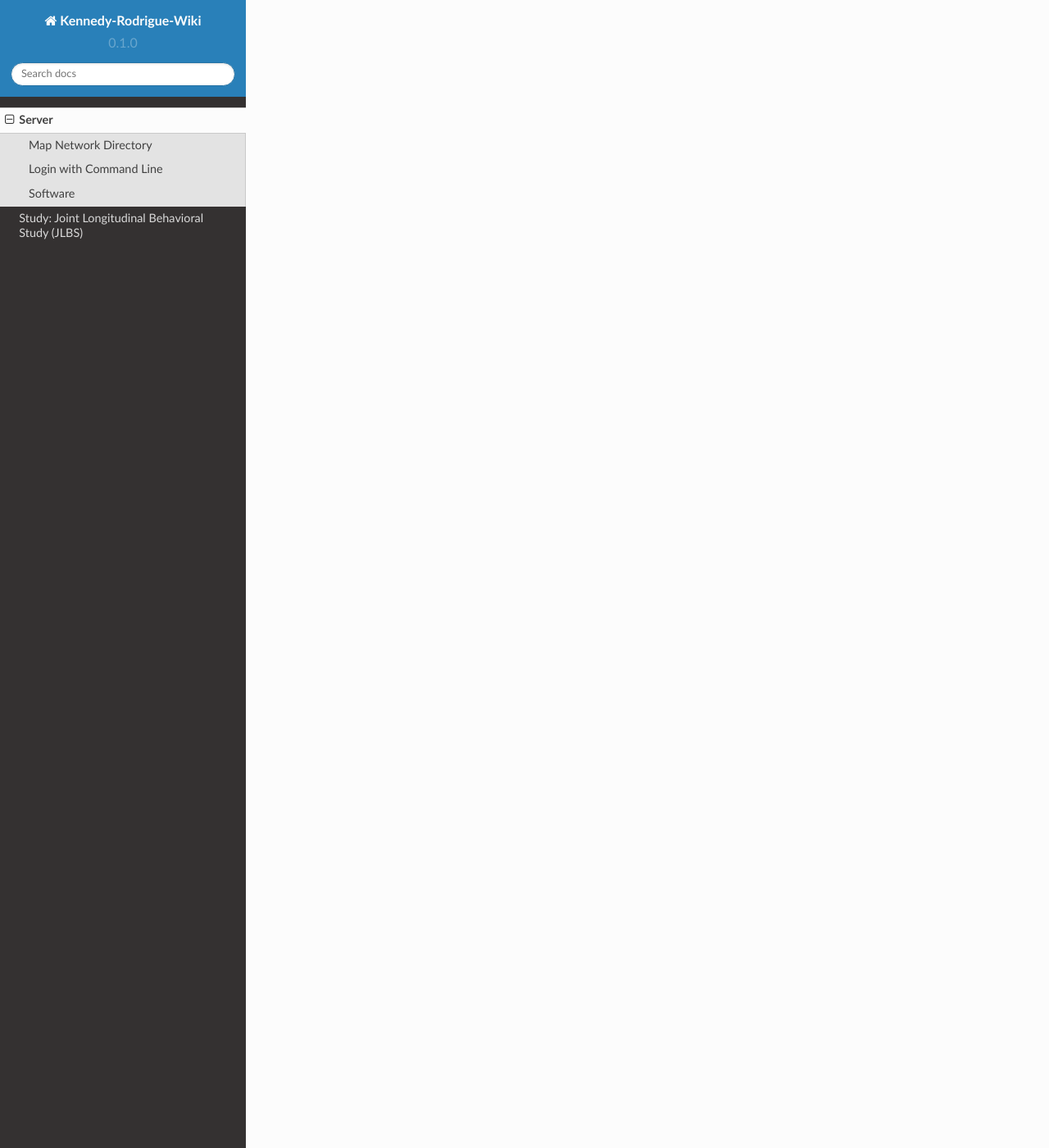
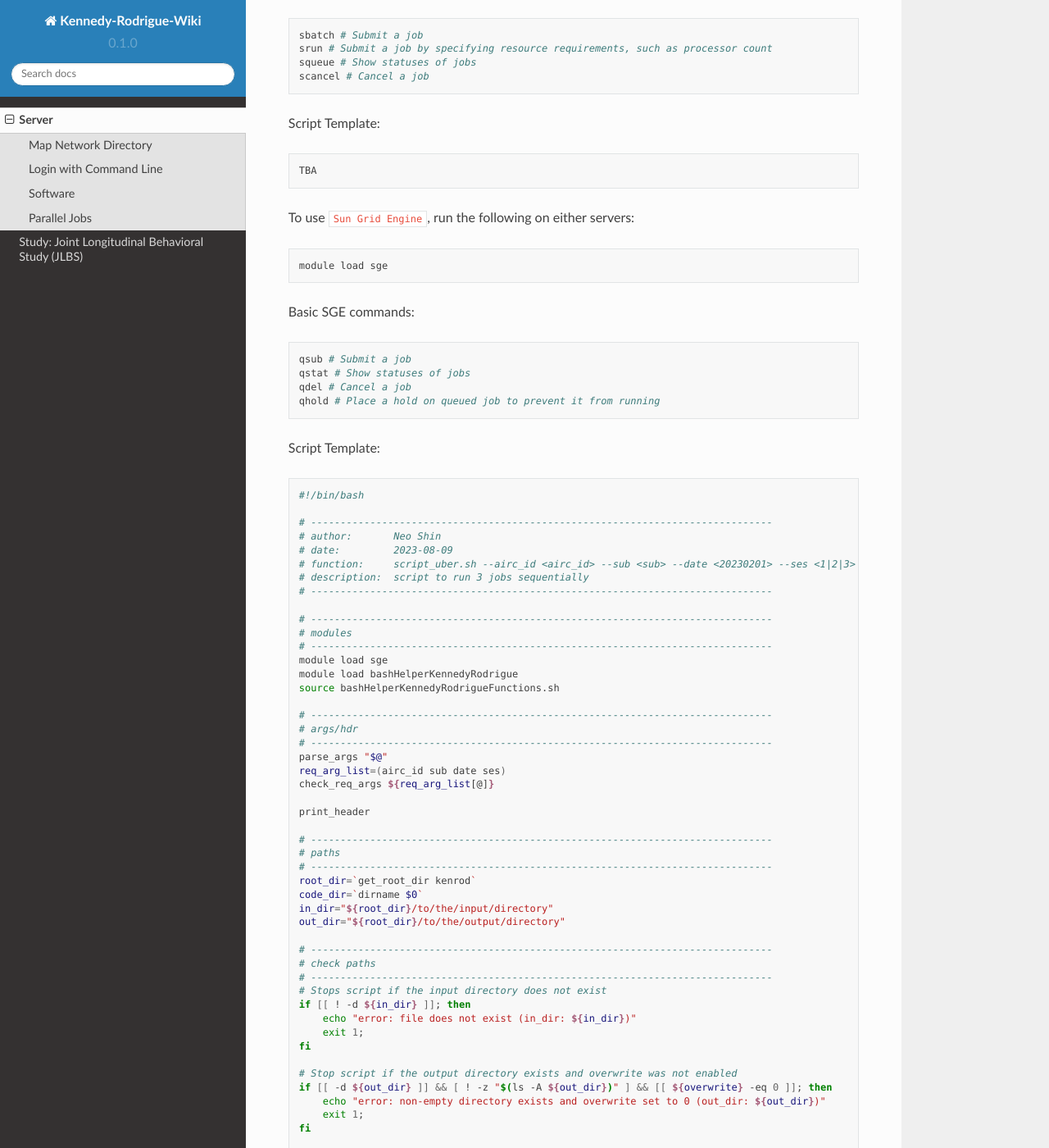
Before and after one commit to marcihorn/kennedy-rodrigue-wiki, a Sphinx documentation site: the page built from docs/source/server.rst, in a window 1280 px wide and 1400 px high, scrolled down 1635 px. Shown: the whole window at 82% size. Built offline with Sphinx 7.4.7 and the Read the Docs theme 2.0.0, drawn with Linux system fonts in a browser that asks for light colours; some of the changed text lies outside the part shown.

Commit message:
Update server.rst

```diff
--- a/docs/source/server.rst
+++ b/docs/source/server.rst
@@ -70,3 +70,133 @@ To unload software, run:
 .. code:: bash
 
     module unload <software>
+
+.. _parallel:
+
+Parallel Jobs
+--------
+
+To run parallel jobs, we can use `Slurm (preferred) <https://slurm.schedmd.com/quickstart.html>`_ or `Sun Grid Engine (old) <http://star.mit.edu/cluster/docs/0.93.3/guides/sge.html>`_
+
+To use ``Slurm``, first access the server via ``cvlkrcompute2.utdallas.edu`` or ``totoro.utdallas.edu``.
+
+Basic Slurm commands:
+
+.. code:: bash
+
+    sbatch # Submit a job
+    srun # Submit a job by specifying resource requirements, such as processor count
+    squeue # Show statuses of jobs
+    scancel # Cancel a job
+
+Script Template:
+
+.. code:: bash
+
+    TBA
+
+To use ``Sun Grid Engine``, run the following on either servers:
+
+.. code:: bash
+
+    module load sge
+
+Basic SGE commands:
+
+.. code:: bash
+
+    qsub # Submit a job
+    qstat # Show statuses of jobs
+    qdel # Cancel a job
+    qhold # Place a hold on queued job to prevent it from running
+
+Script Template:
+
+.. code:: bash
+
+    #!/bin/bash
+
+    # ------------------------------------------------------------------------------
+    # author:       Neo Shin
+    # date:         2023-08-09
+    # function:     script_uber.sh --airc_id <airc_id> --sub <sub> --date <20230201> --ses <1|2|3>
+    # description:  script to run 3 jobs sequentially
+    # ------------------------------------------------------------------------------
+
+    # ------------------------------------------------------------------------------
+    # modules
+    # ------------------------------------------------------------------------------
+    module load sge
+    module load bashHelperKennedyRodrigue
+    source bashHelperKennedyRodrigueFunctions.sh
+
+    # ------------------------------------------------------------------------------
+    # args/hdr
+    # ------------------------------------------------------------------------------
+    parse_args "$@"
+    req_arg_list=(airc_id sub date ses)
+    check_req_args ${req_arg_list[@]}
+
+    print_header
+
+    # ------------------------------------------------------------------------------
+    # paths
+    # ------------------------------------------------------------------------------
+    root_dir=`get_root_dir kenrod`
+    code_dir=`dirname $0`
+    in_dir="${root_dir}/to/the/input/directory"
+    out_dir="${root_dir}/to/the/output/directory"
+
+    # ------------------------------------------------------------------------------
+    # check paths
+    # ------------------------------------------------------------------------------
+    # Stops script if the input directory does not exist
+    if [[ ! -d ${in_dir} ]]; then
+        echo "error: file does not exist (in_dir: ${in_dir})"
+        exit 1;
+    fi
+
+    # Stop script if the output directory exists and overwrite was not enabled
+    if [[ -d ${out_dir} ]] && [ ! -z "$(ls -A ${out_dir})" ] && [[ ${overwrite} -eq 0 ]]; then
+        echo "error: non-empty directory exists and overwrite set to 0 (out_dir: ${out_dir})"
+        exit 1;
+    fi
+
+    # ------------------------------------------------------------------------------
+    # main
+    # ------------------------------------------------------------------------------
+    qsub \
+    -V \ # All environment variables active within qsub will be exported to context of the job
+    -N Step-1_${airc_id} \ # Name of the job
+    ${code_dir}/Step1_motion.sh ${opts} # the script that will be submitted as a job
+
+    qsub \
+    -hold_jid Step-1_${airc_id} \ # Hold this job until Step-1_${airc_id} job finishes
+    -V \
+    -N Step-2_${airc_id} \
+    ${code_dir}/Step2_extraction.sh ${opts}
+
+    qsub \
+    -hold_jid Step-2_${airc_id} \ # Hold this job until Step-2_${airc_id} job finishes
+    -V \
+    -N convert-mri_step-3_airc-id-${airc_id} \
+    ${code_dir}/Step3_ect.sh ${opts}
+
+    # ------------------------------------------------------------------------------
+    # print footer
+    # ------------------------------------------------------------------------------
+    print_footer #Will need to double check, I don't think print_footer works on an uber script, but has to be inside the job scripts
+
+Command Example:
+
+To run an uber script:
+
+.. code:: bash
+
+    bash script_uber.sh --airc_id 3tb1111 --sub 0001 --date 20230101 --ses 3
+
+or if you want to run individually:
+
+.. code:: bash
+
+    qsub Step1_motion.sh --airc_id 3tb1111 --sub 0001 --date 20230101 --ses 3
```
Also changed, not shown: other parts of docs/source/server.rst (+1 -1 lines).
